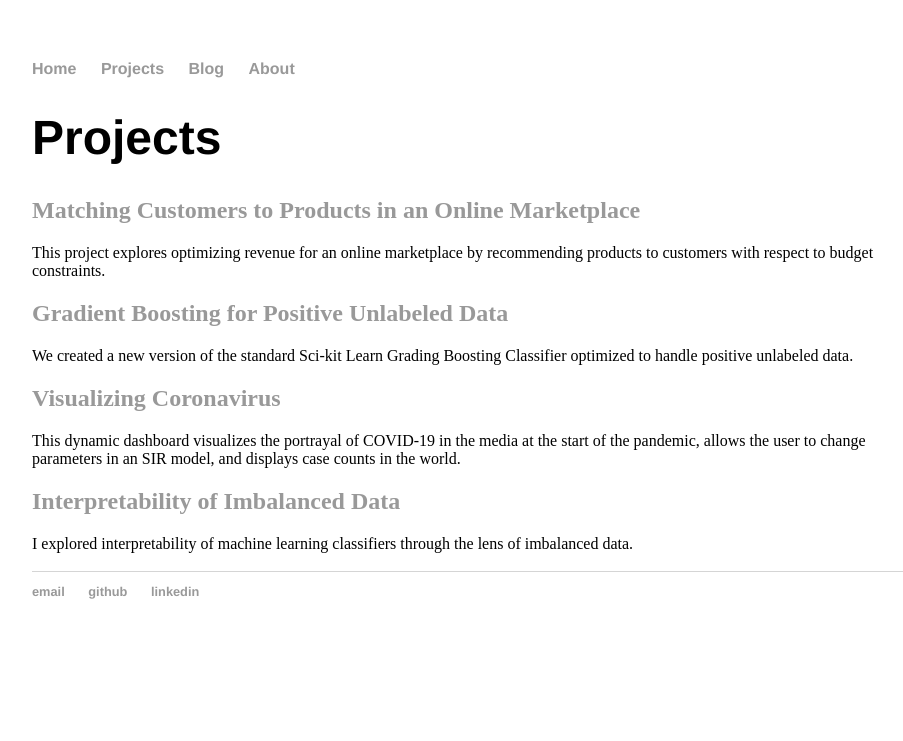
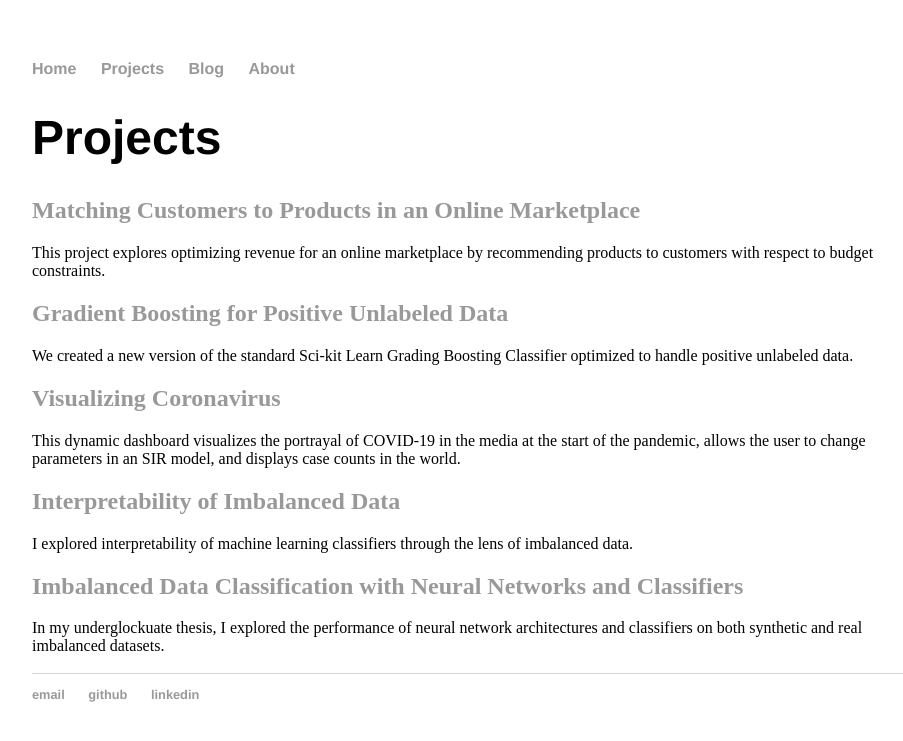
Before and after one commit to aboskovic21/aboskovic21.github.io, a Jekyll site: the page built from projects/index.html, in a window 1280 px wide. Shown: the top 741 px of the page, without its empty margins (160-1063 px from the left). Built offline with Jekyll 4.4.1, drawn with Linux system fonts in a browser that asks for light colours.

Commit message:
Update index.html
project update

```diff
--- a/projects/index.html
+++ b/projects/index.html
@@ -23,6 +23,10 @@ layout: default
 
 	I explored interpretability of machine learning classifiers through the lens of imbalanced data.
 
+	<h2><a href="thesis.pdf"> Imbalanced Data Classification with Neural Networks and Classifiers </a></h2>
+
+	In my underglockuate thesis, I explored the performance of neural network architectures and classifiers on both synthetic and real imbalanced datasets.
+
 	<br>
 
 </div><!-- /.blurb -->
```
